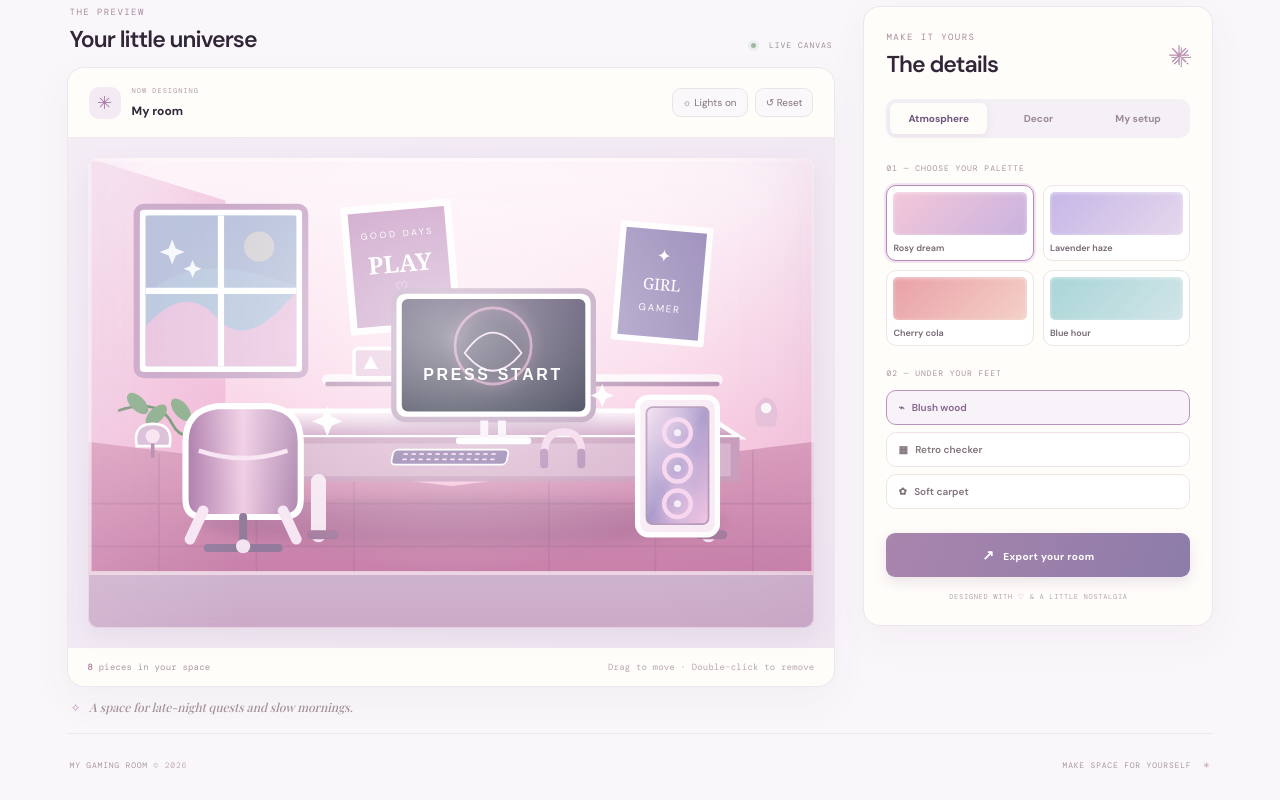
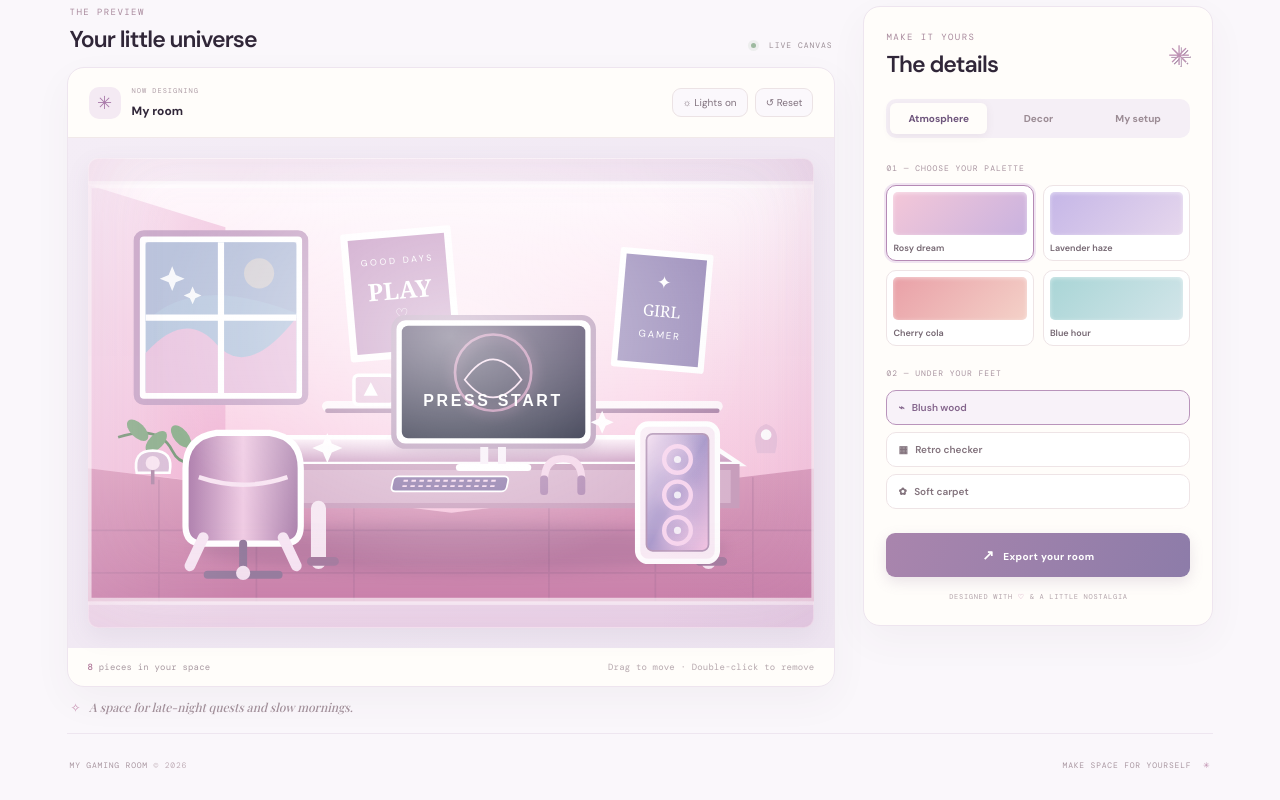
Before and after one commit to johannafoolchand/my-gaming-room, a plain HTML site: page index.html in a window 1280 px wide. Shown: the part 407-1207 px from the top of the page. Drawn offline with nearby package versions, Linux system fonts and the light colour scheme; a web font is replaced by a local one.

Commit message:
style: refine immersive room scene presentation

```diff
--- a/styles.css
+++ b/styles.css
@@ -231,3 +231,15 @@ body{background:#faf7fb;background-image:radial-gradient(#d9c9dc 0.55px,transpar
 @media(max-width:1000px){.studio-layout{grid-template-columns:minmax(0,1fr) 320px}.scene{height:420px}}
 @media(max-width:760px){.studio-layout{grid-template-columns:1fr}.scene{height:390px}.customizer{min-height:unset}}
 @media(max-width:540px){.scene{height:300px}.scene-wrap{padding:8px 3px}.window{border-width:6px}.monitor-screen{border-width:5px}.desk{left:20%;width:63%}.pc-tower{left:76%;width:11%}.chair{left:10%;width:19%}.poster{padding:7px}.poster-one b{font-size:13px}}
+
+
+/* Immersive room illustration v3 */
+.scene{height:470px;max-width:820px;background:linear-gradient(145deg,#f7edf5,#e7d8eb);overflow:hidden;position:relative}
+.room-art{display:block;width:100%;height:100%;position:absolute;inset:0}
+#decorLayer{position:absolute;inset:0;z-index:18}
+.ambient-glow{z-index:16;pointer-events:none}
+.scene.lights-off .room-art{filter:brightness(.68) saturate(.9)}
+.scene.lights-off .room-art [filter="url(#neon)"]{opacity:1}
+@media(max-width:1000px){.scene{height:420px}}
+@media(max-width:760px){.scene{height:390px}}
+@media(max-width:540px){.scene{height:300px}}
```
